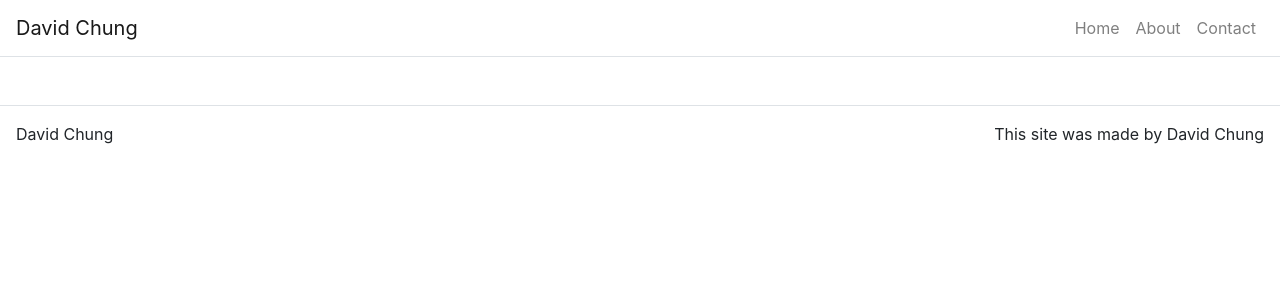
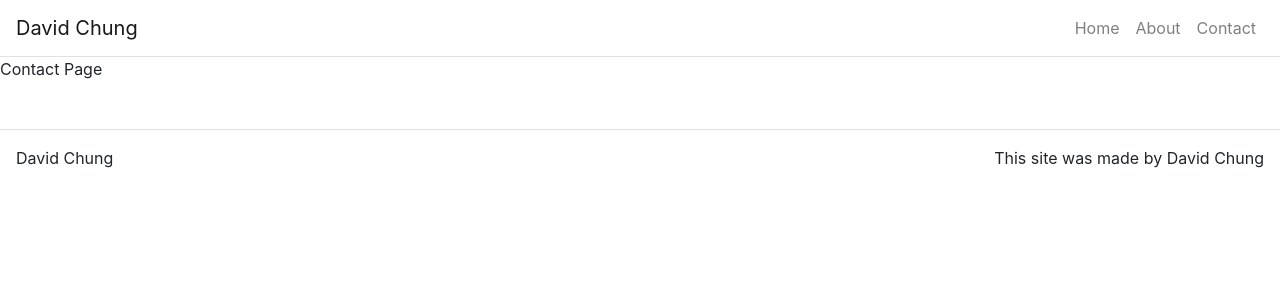
Before and after one commit to DevDave0/portfolio, a React (Create React App) app: page /contact in a window 1280 px wide. Shown: the top 300 px of the page. Built offline with nearby package versions, Linux system fonts and the light colour scheme.

Commit message:
added about and contact routes

```diff
--- a/src/App.js
+++ b/src/App.js
@@ -6,6 +6,8 @@ import Nav from 'react-bootstrap/Nav'
 import './App.css';
 import Footer from './components/Footer'
 import HomePage from './pages/HomePage'
+import AboutPage from './pages/AboutPage'
+import ContactPage from './pages/ContactPage'
 
 class App extends React.Component {
 
@@ -51,6 +53,8 @@ class App extends React.Component {
           </Navbar>
 
           <Route path="/" exact render={() => <HomePage title={this.state.home.title} subTitle={this.state.home.subTitle} text={this.state.home.text} />}></Route>
+          <Route path="/about" exact render={() => <AboutPage title={this.state.about.title}/>}></Route>
+          <Route path="/contact" exact render={() => <ContactPage title={this.state.contact.title}/> }></Route>
 
           <Footer/>
         </Container>
--- /dev/null
+++ b/src/pages/AboutPage.js
@@ -0,0 +1,12 @@
+import React from 'react';
+
+const AboutPage = (props) => {
+
+
+    return(
+        <p>About Page</p>
+    )
+}
+
+
+export default AboutPage;
--- /dev/null
+++ b/src/pages/ContactPage.js
@@ -0,0 +1,12 @@
+import React from 'react';
+
+const ContactPage = (props) => {
+
+
+    return(
+        <p>Contact Page</p>
+    )
+}
+
+
+export default ContactPage;
```
